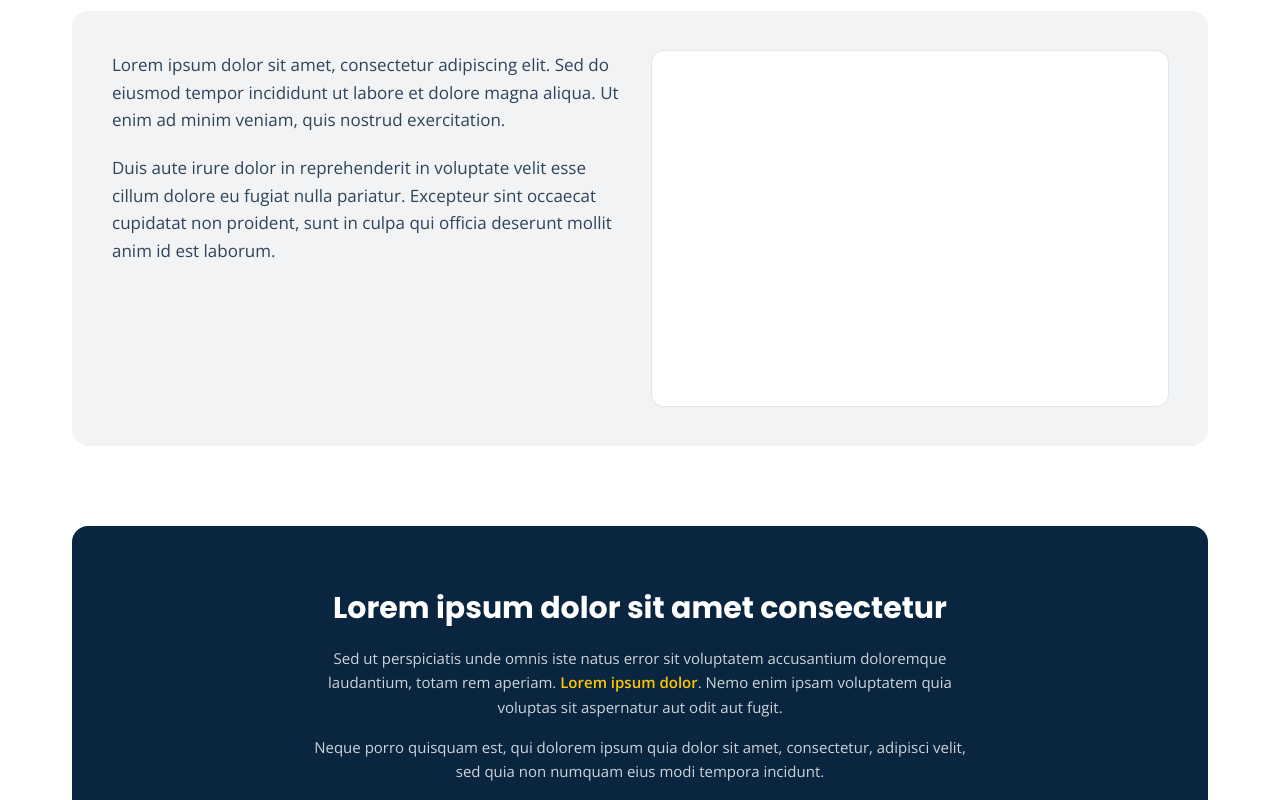
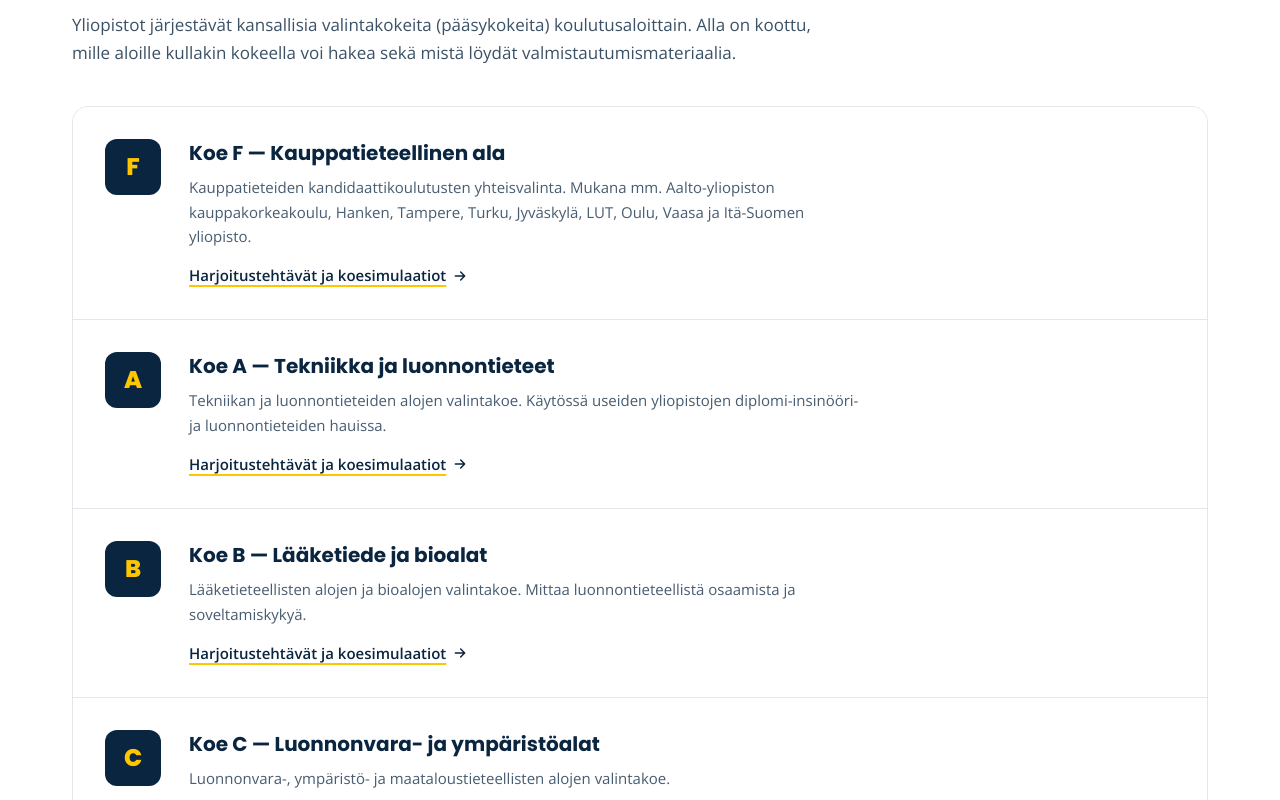
Before and after one commit to youngcapitalist/paasykoe-hub, a Next.js app: page / in a window 1280 px wide. Shown: the part 980-1780 px from the top of the page. Built offline with nearby package versions, Linux system fonts and the light colour scheme.

Commit message:
Sisältö: 5 kokeen info-lista + hienovarainen valmennuslinkki kuhunkin (ei mainosmainen)

```diff
--- a/app/page.jsx
+++ b/app/page.jsx
@@ -158,25 +158,79 @@ function PageHeader() {
   );
 }
 
-/* ---------- sisältölaatikko (teksti + kuva) ---------- */
-function ContentBlock() {
+/* ---------- valintakokeet: info per koe + hienovarainen valmennuslinkki ---------- */
+const EXAMS = [
+  {
+    code: "F",
+    field: "Kauppatieteellinen ala",
+    desc: "Kauppatieteiden kandidaattikoulutusten yhteisvalinta. Mukana mm. Aalto-yliopiston kauppakorkeakoulu, Hanken, Tampere, Turku, Jyväskylä, LUT, Oulu, Vaasa ja Itä-Suomen yliopisto.",
+    href: "https://valintakoefpro.com",
+    prep: "Harjoitustehtävät ja koesimulaatiot",
+  },
+  {
+    code: "A",
+    field: "Tekniikka ja luonnontieteet",
+    desc: "Tekniikan ja luonnontieteiden alojen valintakoe. Käytössä useiden yliopistojen diplomi-insinööri- ja luonnontieteiden hauissa.",
+    href: "https://valintakoea.fi",
+    prep: "Harjoitustehtävät ja koesimulaatiot",
+  },
+  {
+    code: "B",
+    field: "Lääketiede ja bioalat",
+    desc: "Lääketieteellisten alojen ja bioalojen valintakoe. Mittaa luonnontieteellistä osaamista ja soveltamiskykyä.",
+    href: "https://valintakoeb.fi",
+    prep: "Harjoitustehtävät ja koesimulaatiot",
+  },
+  {
+    code: "C",
+    field: "Luonnonvara- ja ympäristöalat",
+    desc: "Luonnonvara-, ympäristö- ja maataloustieteellisten alojen valintakoe.",
+    href: "https://valintakoec.fi",
+    prep: "Harjoitustehtävät ja koesimulaatiot",
+  },
+  {
+    code: "E",
+    field: "Kasvatustieteet",
+    desc: "Kasvatusalan valintakoe (VAKAVA-koe). Käytössä kasvatustieteellisten alojen yhteisvalinnassa.",
+    href: "https://valintakoee.fi",
+    prep: "Harjoitustehtävät ja koesimulaatiot",
+  },
+];
+
+function ExamList() {
   return (
     <section className="bg-white py-14 md:py-20">
       <div className="mx-auto max-w-site px-6 md:px-8">
-        <div className="grid items-stretch gap-6 rounded-2xl bg-mist p-6 md:grid-cols-2 md:p-10">
-          <div className="space-y-5 text-[17px] leading-relaxed text-navy/85">
-            <p>
-              Lorem ipsum dolor sit amet, consectetur adipiscing elit. Sed do eiusmod
-              tempor incididunt ut labore et dolore magna aliqua. Ut enim ad minim veniam,
-              quis nostrud exercitation.
-            </p>
-            <p>
-              Duis aute irure dolor in reprehenderit in voluptate velit esse cillum dolore
-              eu fugiat nulla pariatur. Excepteur sint occaecat cupidatat non proident, sunt
-              in culpa qui officia deserunt mollit anim id est laborum.
-            </p>
-          </div>
-          <div className="aspect-[16/11] w-full rounded-xl bg-white ring-1 ring-line" />
+        <p className="mb-10 max-w-3xl text-[17px] leading-relaxed text-navy/80">
+          Yliopistot järjestävät kansallisia valintakokeita (pääsykokeita) koulutusaloittain.
+          Alla on koottu, mille aloille kullakin kokeella voi hakea sekä mistä löydät
+          valmistautumismateriaalia.
+        </p>
+        <div className="divide-y divide-line overflow-hidden rounded-2xl border border-line">
+          {EXAMS.map((e) => (
+            <article key={e.code} className="grid gap-5 bg-white p-6 md:grid-cols-[auto_1fr] md:gap-7 md:p-8">
+              <div className="grid h-14 w-14 shrink-0 place-items-center rounded-xl bg-navy font-heading text-2xl font-extrabold text-gold">
+                {e.code}
+              </div>
+              <div>
+                <h3 className="font-heading text-xl font-bold text-navy">
+                  Koe {e.code} — {e.field}
+                </h3>
+                <p className="mt-2 max-w-2xl text-[15px] leading-relaxed text-navy/75">
+                  {e.desc}
+                </p>
+                <a
+                  href={e.href}
+                  className="mt-4 inline-flex items-center gap-1.5 text-[15px] font-semibold text-navy underline decoration-gold decoration-2 underline-offset-4 hover:text-navy-light"
+                >
+                  {e.prep}
+                  <svg viewBox="0 0 24 24" className="h-4 w-4" fill="none" stroke="currentColor" strokeWidth="2.2" strokeLinecap="round" strokeLinejoin="round">
+                    <path d="M5 12h14M13 6l6 6-6 6" />
+                  </svg>
+                </a>
+              </div>
+            </article>
+          ))}
         </div>
       </div>
     </section>
@@ -276,7 +330,7 @@ export default function Page() {
       <TopNav />
       <Hero />
       <PageHeader />
-      <ContentBlock />
+      <ExamList />
       <InfoBox />
       <LogoGrid />
       <Footer />
```
